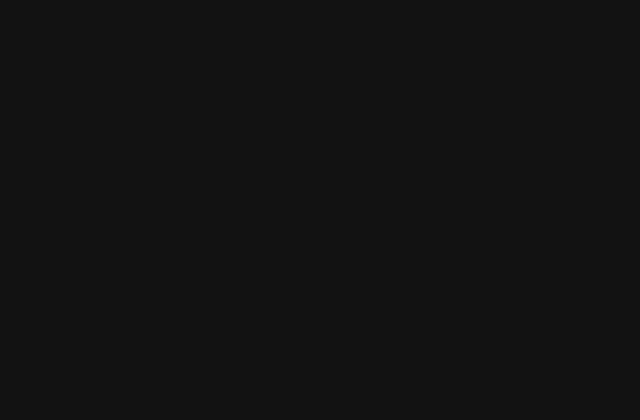
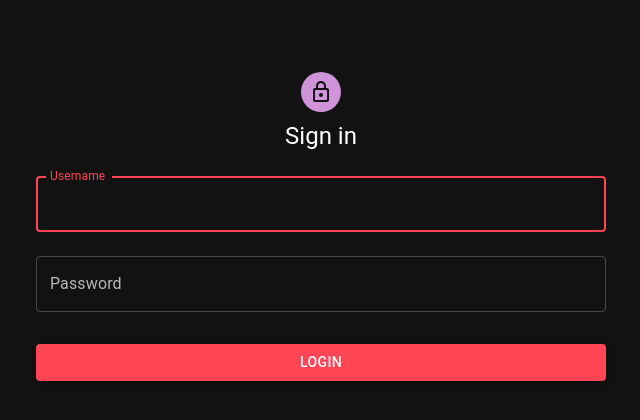
Before and after one commit to kunidesuyo/valomemo, a React (Create React App) app in the folder frontend/: page /login in a window 1280 px wide. Before the commit this address had no page. Shown: the top 420 px of the page, without its empty margins (319-959 px from the left). Built offline with nearby package versions, Linux system fonts and the light colour scheme.

Commit message:
login画面追加

```diff
--- a/frontend/src/App.js
+++ b/frontend/src/App.js
@@ -1,9 +1,10 @@
 //import logo from './logo.svg';
 //import './App.css';
-import { BrowserRouter as Router, Route, Routes } from 'react-router-dom'
-import Connect from './components/Connect'
-import Read from './components/Read'
-import CreateUpdate from './components/CreateUpdate'
+import { BrowserRouter as Router, Route, Routes } from 'react-router-dom';
+import Connect from './components/Connect';
+import Read from './components/Read';
+import CreateUpdate from './components/CreateUpdate';
+import Login from './components/Login';
 
 
 import { createTheme, ThemeProvider } from '@mui/material/styles';
@@ -35,6 +36,7 @@
           <Router>
             <div>
               <Routes>
+                <Route path='login' element={<Login />} />
                 <Route path='connect' element={<Connect />} />
                 <Route path='read' element={<Read />} />
                 <Route path='create' element={<CreateUpdate />} />
--- /dev/null
+++ b/frontend/src/components/Login.js
@@ -0,0 +1,75 @@
+import * as React from 'react';
+import Avatar from '@mui/material/Avatar';
+import Button from '@mui/material/Button';
+import CssBaseline from '@mui/material/CssBaseline';
+import TextField from '@mui/material/TextField';
+import FormControlLabel from '@mui/material/FormControlLabel';
+import Checkbox from '@mui/material/Checkbox';
+import Link from '@mui/material/Link';
+import Grid from '@mui/material/Grid';
+import Box from '@mui/material/Box';
+import LockOutlinedIcon from '@mui/icons-material/LockOutlined';
+import Typography from '@mui/material/Typography';
+import Container from '@mui/material/Container';
+import { createTheme, ThemeProvider } from '@mui/material/styles';
+
+//muiのテンプレートから
+
+
+
+export default function Login() {
+  const handleSubmit = (e) => {
+    e.preventDefault();
+    const data = new FormData(e.currentTarget);
+    console.log({
+      username: data.get('username'),
+      password: data.get('password'),
+    });
+  };
+
+  return (
+      <Container maxWidth="md">
+        <Box
+          sx={{
+            marginTop: 8,
+            display: 'flex',
+            flexDirection: 'column',
+            alignItems: 'center',
+          }}
+        >
+          <Avatar sx={{ m: 1, bgcolor: 'secondary.main' }}>
+            <LockOutlinedIcon />
+          </Avatar>
+          <Typography component="h1" variant="h5">
+            Sign in
+          </Typography>
+          <Box component="form" onSubmit={handleSubmit} noValidate sx={{ mt: 1 }}>
+            <TextField
+              margin="normal"
+              fullWidth
+              id="uername"
+              label="Username"
+              name="username"
+              autoFocus
+            />
+            <TextField
+              margin="normal"
+              fullWidth
+              name="password"
+              label="Password"
+              type="password"
+              id="password"
+            />
+            <Button
+              type="submit"
+              fullWidth
+              variant="contained"
+              sx={{ mt: 3, mb: 2 }}
+            >
+              Login
+            </Button>
+          </Box>
+        </Box>
+      </Container>
+  );
+}
```
